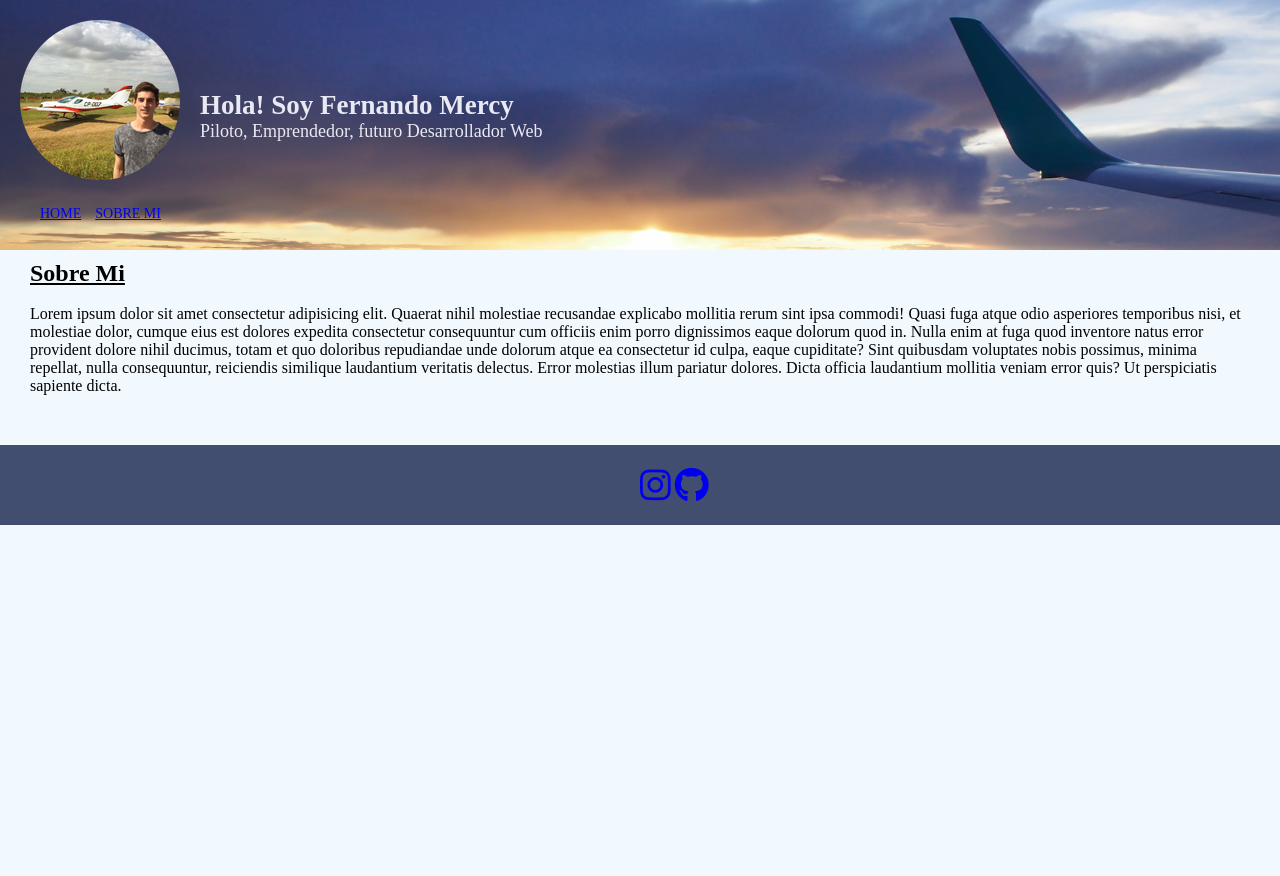
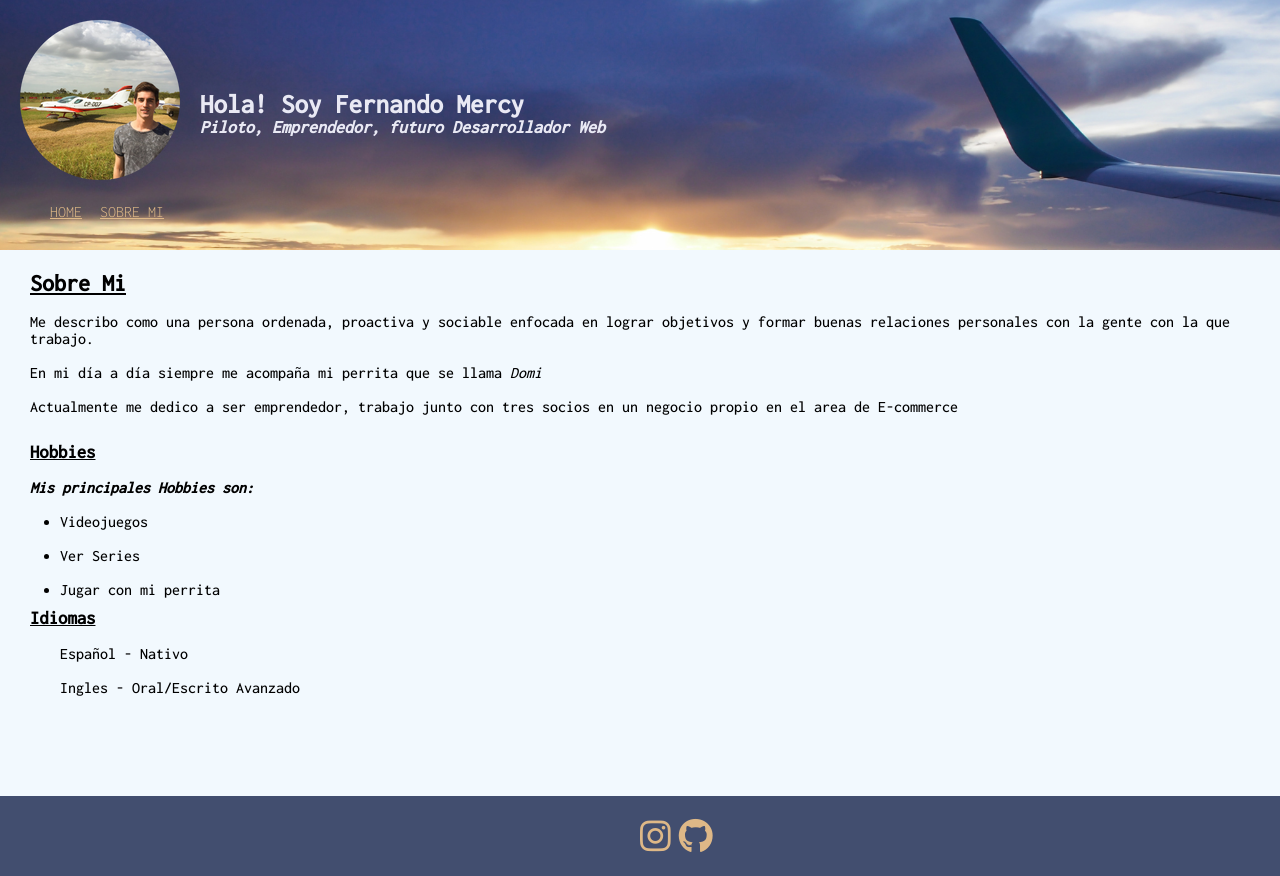
Before and after one commit to NandoCoder/clase-8-frontend, a plain HTML site: page sobremi.html in a window 1280 px wide. Before the commit the page ends 800 px from the top, so only its background shows below. Drawn offline with Linux system fonts and the light colour scheme.

Commit message:
completÃo pagina sobremi.html

```diff
--- a/css/style.css
+++ b/css/style.css
@@ -9,6 +9,7 @@
 html,
 body {
   overflow-x: hidden;
+  font-family: "Inconsolata", sans-serif;
 }
 
 header {
@@ -24,17 +25,18 @@ body {
 
 nav {
   position: relative;
-  left: 35px;
+  left: 45px;
 }
 nav > ul > li {
   display: inline;
   padding: 5px;
-  text-decoration: none;
-  color: white;
   font-weight: 300;
   text-transform: uppercase;
-  font-size: 14px;
-  border-color: red;
+  font-size: 16px;
+}
+
+a {
+  color: burlywood;
 }
 
 a:visited {
@@ -42,7 +44,7 @@ a:visited {
 }
 
 a:hover {
-  color: #d4aab3;
+  color: #c192cd;
 }
 
 .banner-perfil {
@@ -66,7 +68,9 @@ li > span {
 
 .datos,
 .formacion,
-.experiencia {
+.experiencia,
+.hobbies,
+.idiomas {
   position: relative;
   left: 30px;
   margin-right: 70px;
@@ -74,21 +78,26 @@ li > span {
   margin-bottom: 10px;
 }
 
+.experiencia ul li {
+  position: relative;
+  left: 30px;
+}
+
 .datos,
 .formacion {
   list-style: none;
 }
 
-h2 {
+h2,
+h3 {
   text-decoration: underline;
-  text-decoration-thickness: 1px;
 }
 
 footer {
   position: relative;
   display: table;
   background-color: #424e6f;
-  margin-top: 50px;
+  margin-top: 100px;
   width: 100%;
   height: 80px;
 }
@@ -114,10 +123,30 @@ i {
   text-decoration: underline;
   position: relative;
   margin-left: 30px;
-  margin-top: 10px;
+  margin-top: 20px;
 }
 
 .descripcion-sobremi {
   margin-left: 30px;
   margin-right: 30px;
 }
+
+em {
+  font-style: italic;
+}
+
+section > p {
+  font-weight: bold;
+  font-style: italic;
+}
+
+.hobbies ul li {
+  position: relative;
+  left: 30px;
+}
+
+.idiomas ul li {
+  position: relative;
+  left: 30px;
+  list-style: none;
+}
--- a/sobremi.html
+++ b/sobremi.html
@@ -31,16 +31,42 @@
             <h2 class="sobre-mi">Sobre Mi</h2>
             <br>
             <article class="descripcion-sobremi">
-                <p>Lorem ipsum dolor sit amet consectetur adipisicing elit. Quaerat nihil molestiae recusandae explicabo
-                    mollitia rerum sint ipsa commodi! Quasi fuga atque odio asperiores temporibus nisi, et molestiae
-                    dolor, cumque eius est dolores expedita consectetur consequuntur cum officiis enim porro dignissimos
-                    eaque dolorum quod in. Nulla enim at fuga quod inventore natus error provident dolore nihil ducimus,
-                    totam et quo doloribus repudiandae unde dolorum atque ea consectetur id culpa, eaque cupiditate?
-                    Sint quibusdam voluptates nobis possimus, minima repellat, nulla consequuntur, reiciendis similique
-                    laudantium veritatis delectus. Error molestias illum pariatur dolores. Dicta officia laudantium
-                    mollitia veniam error quis? Ut perspiciatis sapiente dicta.</p>
+                <p>Me describo como una persona ordenada, proactiva y sociable enfocada en lograr objetivos y formar
+                    buenas relaciones
+                    personales con la gente con la que trabajo.</p>
+                <br>
+                <p>En mi día a día siempre me acompaña mi perrita que se llama <em>Domi</em></p>
+                <br>
+                <p>Actualmente me dedico a ser emprendedor, trabajo junto con tres socios en un negocio propio en el
+                    area de E-commerce</p>
             </article>
         </section>
+        <br>
+        <section class="hobbies">
+            <h3>Hobbies</h3>
+            <br>
+            <p>Mis principales Hobbies son:</p>
+            <br>
+            <ul>
+                <li>Videojuegos</li>
+                <br>
+                <li>Ver Series</li>
+                <br>
+                <li>Jugar con mi perrita</li>
+            </ul>
+        </section>
+
+        <section class="idiomas">
+            <h3>Idiomas</h3>
+            <br>
+            <ul>
+                <li>Español - Nativo</li>
+                <br>
+                <li>Ingles - Oral/Escrito Avanzado</li>
+            </ul>
+        </section>
+
+
     </main>
     <footer>
         <div class="footer-iconos">
```
Also changed, not shown: index.html (+2 -1 lines).
